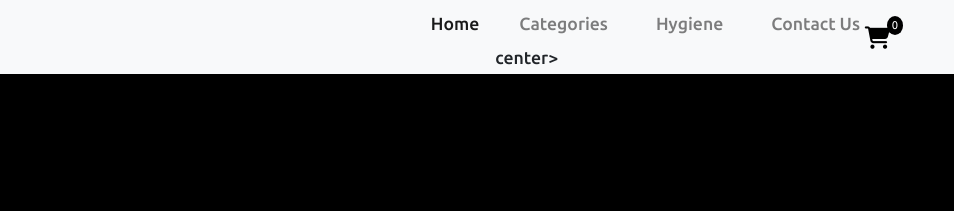
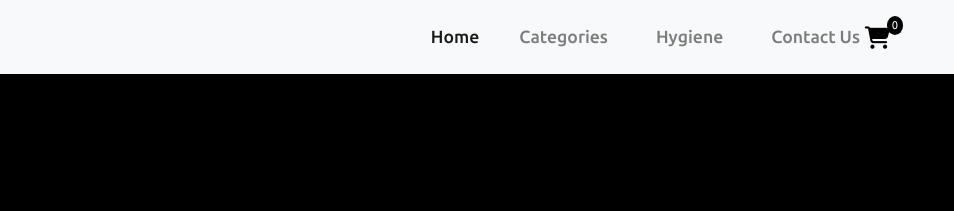
Before and after one commit to minjanupriya/foodr-foodorderingweb, a plain HTML site: page index.html in a window 1280 px wide. Shown: the top 211 px of the page, 326-1280 px from the left. Drawn offline with nearby package versions, Linux system fonts and the light colour scheme; a script that the page names is missing; a web font is replaced by a local one.

Commit message:
Update index.html

```diff
--- a/index.html
+++ b/index.html
@@ -97,7 +97,7 @@
               >
             </li>
             <li class="nav-item">
-              <center><a class="nav-link px-4" href="#categorySection">Categories</a></center>center>
+              <a class="nav-link px-4" href="#categorySection">Categories</a>
             </li>
             <li class="nav-item">
               <a class="nav-link px-4" href="#healthySection">Hygiene</a>
```
